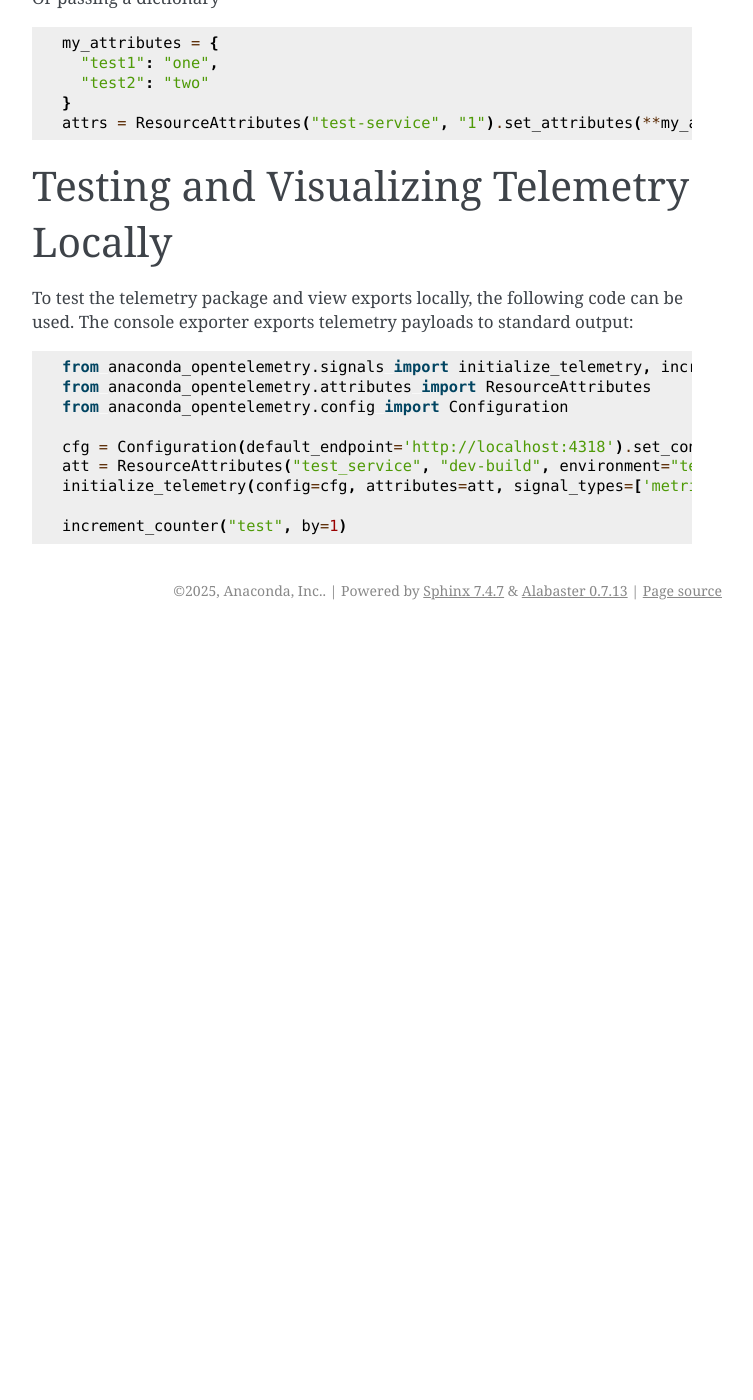
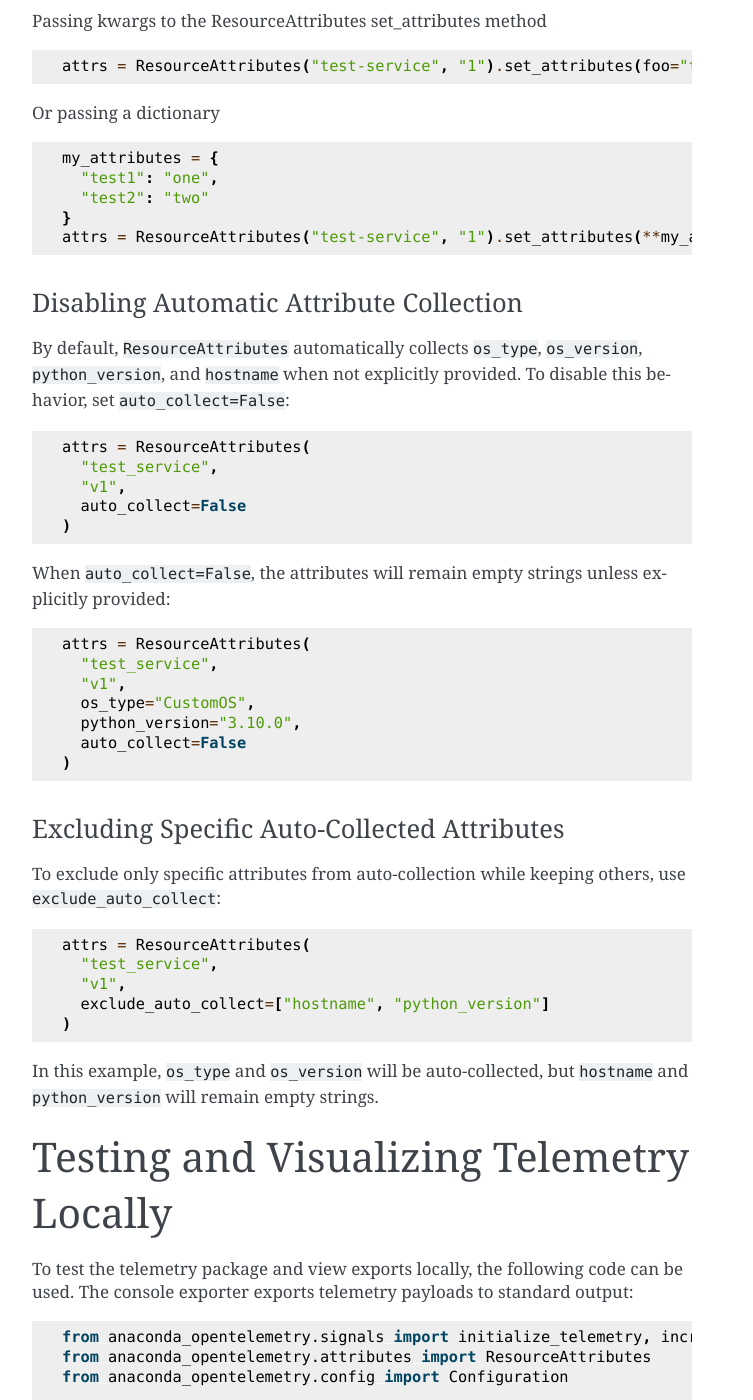
Before and after one commit to anaconda/anaconda-otel-python, a Sphinx documentation site: the page built from docs/source/onboarding_examples.md, in a window 1280 px wide and 1400 px high, scrolled down 3816 px. Shown: the whole window, without its empty margins (388-1141 px from the left). Built offline with Sphinx 7.4.7, drawn with Linux system fonts in a browser that asks for light colours; pages that are not in the unit, such as notebooks, are missing from menus; before the commit the page ends 4446 px from its top, so only the background shows below that; some of the changed text lies outside the part shown.

Commit message:
allow for opt out of automatically collected attributes

````diff
--- a/anaconda_opentelemetry/__version__.py
+++ b/anaconda_opentelemetry/__version__.py
@@ -6,4 +6,4 @@
 
 # DO NOT edit manually — updated by the update-sdk-version GitHub Actions workflow.
 __SDK_VERSION__ = "1.2.2"
-__TELEMETRY_SCHEMA_VERSION__ = "0.4.0"
+__TELEMETRY_SCHEMA_VERSION__ = "0.5.0"
--- a/docs/source/onboarding_examples.md
+++ b/docs/source/onboarding_examples.md
@@ -26,6 +26,11 @@ try:
     config = Configuration(default_endpoint='example.com:4317').set_tracing_session_entropy(entropy_value)
 except:
     # code here
+```
+
+### Disabling Session ID
+```python
+config = Configuration(default_endpoint='example.com:4317').set_disable_session_id(True)
 ```
 
 ## ResourceAttributes
@@ -164,6 +169,37 @@ my_attributes = {
 attrs = ResourceAttributes("test-service", "1").set_attributes(**my_attributes)
 ```
 
+### Disabling Automatic Attribute Collection
+By default, `ResourceAttributes` automatically collects `os_type`, `os_version`, `python_version`, and `hostname` when not explicitly provided. To disable this behavior, set `auto_collect=False`:
+```python
+attrs = ResourceAttributes(
+  "test_service",
+  "v1",
+  auto_collect=False
+)
+```
+When `auto_collect=False`, the attributes will remain empty strings unless explicitly provided:
+```python
+attrs = ResourceAttributes(
+  "test_service",
+  "v1",
+  os_type="CustomOS",
+  python_version="3.10.0",
+  auto_collect=False
+)
+```
+
+### Excluding Specific Auto-Collected Attributes
+To exclude only specific attributes from auto-collection while keeping others, use `exclude_auto_collect`:
+```python
+attrs = ResourceAttributes(
+  "test_service",
+  "v1",
+  exclude_auto_collect=["hostname", "python_version"]
+)
+```
+In this example, `os_type` and `os_version` will be auto-collected, but `hostname` and `python_version` will remain empty strings.
+
 # Testing and Visualizing Telemetry Locally
 To test the telemetry package and view exports locally, the following code can be used. The console exporter exports telemetry payloads to standard output:
 ```python
````
Also changed, not shown: docs/source/schema-versions.md (+88 -3 lines), 5 other files.
